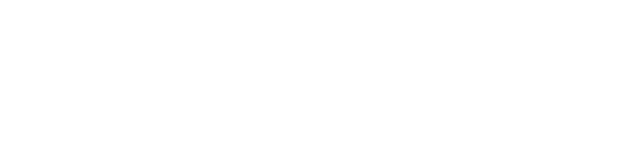
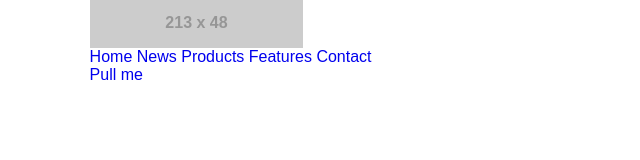
Before and after one commit to dpriyankaprdxn/graphicsumbrella, a plain HTML site: page index.html in a window 1280 px wide. Shown: the whole page, without its empty margins (0-640 px from the left). Drawn offline with Linux system fonts and the light colour scheme; placeholder pictures from the web are drawn by us.

Commit message:
header html done.

```diff
--- a/index.html
+++ b/index.html
@@ -17,7 +17,40 @@
   <div class="container">
     <!--header section start-->
     <header>
-
+      <!-- wrapper start -->
+      <div class="wrapper">
+        <h1>
+          <a href="index.html" title="Graphics Umbrella">
+            <img src="https://via.placeholder.com/213x48.png" alt="Graphics Umbrella">
+          </a>
+        </h1>
+        <div class="menu">
+          <div class="toggle">
+            <span></span>
+            <span></span>
+            <span></span>
+          </div>
+          <nav>
+            <li>
+              <a href="#FIXME" title="Home" >Home</a>
+            </li>
+            <li>
+              <a href="#FIXME" title="News">News</a>
+            </li>
+            <li>
+              <a href="#FIXME" title="Products">Products</a>
+            </li>
+            <li>
+              <a href="#FIXME" title="Features" >Features</a>
+            </li>
+            <li>
+              <a href="#FIXME" title="Contact">Contact</a>
+            </li>
+          </nav>
+          <a href="#FIXME">Pull me</a>
+        </div>
+      </div>
+      <!-- wrapper end       -->
     </header>
     <!--header section start-->
     <!--main section start-->
```
